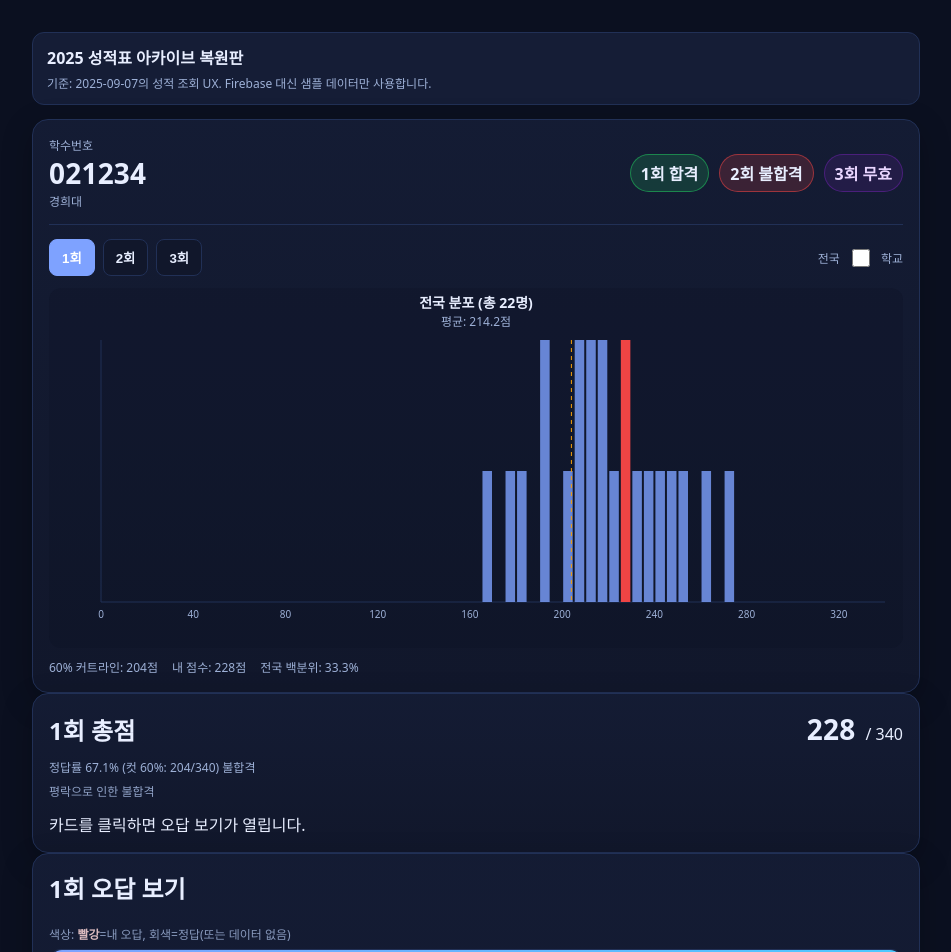
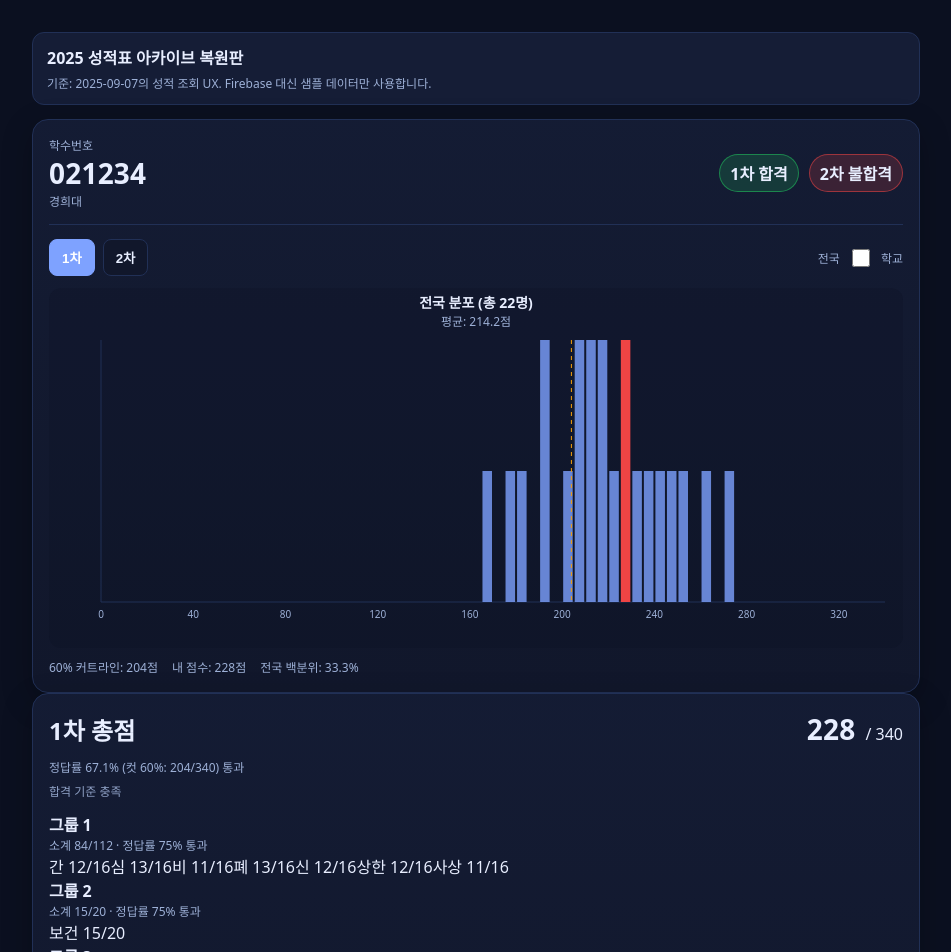
Before and after one commit to inseong101/legacy-scoreboard-2025, a React (Vite) app: page / in a window 1280 px wide. Shown: the top 952 px of the page, without its empty margins (164-1115 px from the left). Built offline with nearby package versions, Linux system fonts and the light colour scheme.

Commit message:
Expand sample data for historical score cards and wrong answers

```diff
--- a/src/data/sampleData.js
+++ b/src/data/sampleData.js
@@ -1,42 +1,41 @@
-export const sampleStudent = {
-  sid: '021234',
-  school: '경희대',
-  rounds: [
-    {
-      label: '1회',
-      data: {
-        totalScore: 228,
-        totalMax: 340,
-        status: 'completed',
-        nationalAvg: 214.2,
-        schoolAvg: 221.8,
-        nationalScores: [165,178,182,190,194,201,205,208,211,214,216,219,222,225,228,231,236,240,245,252,260,271],
-        schoolScores: [194,205,211,218,222,228,231,236,245,252]
-      }
-    },
-    {
-      label: '2회',
-      data: {
-        totalScore: 196,
-        totalMax: 340,
-        status: 'completed',
-        nationalAvg: 207.5,
-        schoolAvg: 213.4,
-        nationalScores: [152,170,176,182,188,191,196,201,205,207,209,214,219,223,229,234,241,248,256],
-        schoolScores: [176,188,196,205,209,214,223,234,248]
-      }
-    },
-    {
-      label: '3회',
-      data: {
-        totalScore: null,
-        totalMax: 340,
-        status: 'dropout',
-        nationalAvg: 218.1,
-        schoolAvg: 224.7,
-        nationalScores: [171,184,190,198,204,210,214,218,221,225,228,232,237,242,248,255,262,274],
-        schoolScores: [198,210,218,225,228,237,242,255]
-      }
+const groupsFor = (subjectScores) => {
+  const defs = [
+    ['그룹 1',['간','심','비','폐','신','상한','사상']],[ '그룹 2',['보건'] ],['그룹 3',['침구']],
+    ['그룹 4',['외과','신경','안이비']],['그룹 5',['부인과','소아']],['그룹 6',['예방','생리','본초']]
+  ]
+  const maxMap={간:16,심:16,비:16,폐:16,신:16,상한:16,사상:16,침구:48,보건:20,외과:16,신경:16,안이비:16,부인과:32,소아:24,예방:24,생리:16,본초:16}
+  return defs.map(([label,subjects])=>{
+    const score=subjects.reduce((a,s)=>a+(subjectScores[s]||0),0)
+    const max=subjects.reduce((a,s)=>a+(maxMap[s]||0),0)
+    const rate=+((score/max)*100).toFixed(1)
+    return {label,subjects,score,max,rate,pass:rate>=40}
+  })
+}
+
+const round = (label,totalScore,subjectScores,wrongBySession,nationalAvg,schoolAvg,nationalScores,schoolScores) => {
+  const groupResults=groupsFor(subjectScores)
+  const meets60=totalScore>=204
+  const anyGroupFail=groupResults.some(g=>!g.pass)
+  return {
+    label,
+    data:{
+      totalScore,totalMax:340,status:'completed',meets60,anyGroupFail,overallPass:meets60&&!anyGroupFail,
+      groupResults,subjectScores,wrongBySession,nationalAvg,schoolAvg,nationalScores,schoolScores
     }
+  }
+}
+
+export const sampleStudent={
+  sid:'021234',
+  school:'경희대',
+  rounds:[
+    round('1차',228,
+      {간:12,심:13,비:11,폐:13,신:12,상한:12,사상:11,침구:37,보건:15,외과:12,신경:12,안이비:13,부인과:23,소아:18,예방:18,생리:14,본초:14},
+      {'1교시':[2,7,18,31,46,58,77],'2교시':[3,14,21,39,55,70,88],'3교시':[6,22,35,58,69],'4교시':[4,13,29,44,57,72]},
+      214.2,221.8,[165,178,182,190,194,201,205,208,211,214,216,219,222,225,228,231,236,240,245,252,260,271],[194,205,211,218,222,228,231,236,245,252]),
+    round('2차',196,
+      {간:10,심:11,비:9,폐:11,신:10,상한:9,사상:10,침구:31,보건:11,외과:10,신경:11,안이비:10,부인과:20,소아:15,예방:16,생리:12,본초:10},
+      {'1교시':[1,5,8,14,21,27,34,39,52,60,69,75],'2교시':[2,6,12,19,24,31,42,49,58,66,77,84,92],'3교시':[3,11,20,28,36,45,54,62,71,78],'4교시':[5,9,17,26,33,41,50,59,68,76]},
+      207.5,213.4,[152,170,176,182,188,191,196,201,205,207,209,214,219,223,229,234,241,248,256],[176,188,196,205,209,214,223,234,248])
   ]
 }
```
